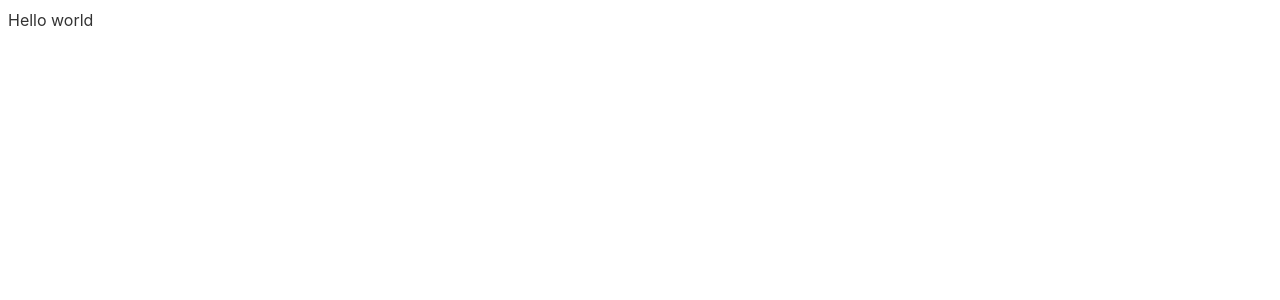
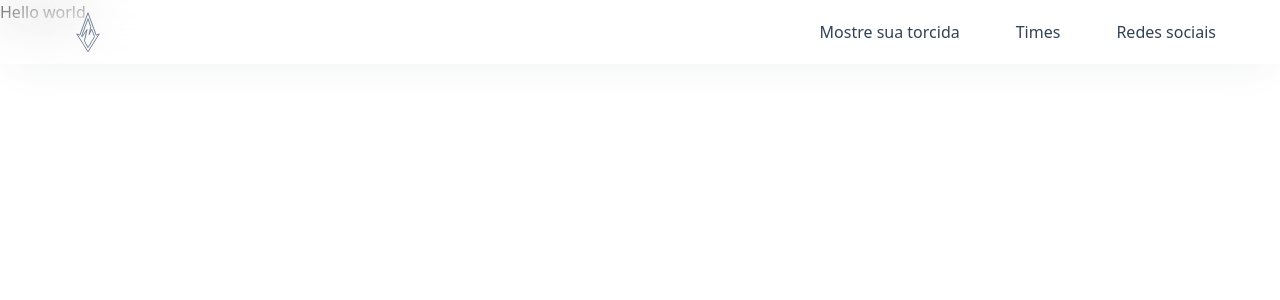
Before and after one commit to joevtap/projeto-final-byron, a Svelte app: page / in a window 1280 px wide. Shown: the top 300 px of the page. Built offline with nearby package versions, Linux system fonts and the light colour scheme.

Commit message:
Navbar added

```diff
--- a/public/global.css
+++ b/public/global.css
@@ -1,63 +1,10 @@
-html, body {
-	position: relative;
-	width: 100%;
-	height: 100%;
-}
-
-body {
-	color: #333;
-	margin: 0;
-	padding: 8px;
-	box-sizing: border-box;
-	font-family: -apple-system, BlinkMacSystemFont, "Segoe UI", Roboto, Oxygen-Sans, Ubuntu, Cantarell, "Helvetica Neue", sans-serif;
+* {
+  margin: 0;
+  padding: 0;
+  box-sizing: border-box;
 }
 
 a {
-	color: rgb(0,100,200);
-	text-decoration: none;
+  color: #121212;
+  text-decoration: none;
 }
-
-a:hover {
-	text-decoration: underline;
-}
-
-a:visited {
-	color: rgb(0,80,160);
-}
-
-label {
-	display: block;
-}
-
-input, button, select, textarea {
-	font-family: inherit;
-	font-size: inherit;
-	-webkit-padding: 0.4em 0;
-	padding: 0.4em;
-	margin: 0 0 0.5em 0;
-	box-sizing: border-box;
-	border: 1px solid #ccc;
-	border-radius: 2px;
-}
-
-input:disabled {
-	color: #ccc;
-}
-
-button {
-	color: #333;
-	background-color: #f4f4f4;
-	outline: none;
-}
-
-button:disabled {
-	color: #999;
-}
-
-button:not(:disabled):active {
-	background-color: #ddd;
-}
-
-button:focus {
-	border-color: #666;
-}
--- a/src/App.svelte
+++ b/src/App.svelte
@@ -1,3 +1,9 @@
+<script>
+  import Navbar from "./components/Navbar.svelte";
+
+</script>
+
+<Navbar />
 <h1>Hello world</h1>
 
 <style lang="postcss" global>
--- /dev/null
+++ b/src/components/Navbar.svelte
@@ -0,0 +1,22 @@
+<script>
+  const src = "assets/Logo.svg"
+</script>
+
+<nav class="bg-white/25 fixed z-10 w-full flex items-center justify-between px-16 h-16">
+  <img class="w-12 object-contain" {src} alt="League of Byron">
+
+
+  <ul class="flex flex-wrap items-center">
+    <li class="text-slate-700 hover:text-slate-500 py-2 mr-14"><a href=".">Mostre sua torcida</a></li>
+    <li class="text-slate-700 hover:text-slate-500 py-2 mr-14"><a href=".">Times</a></li>
+    <li class="text-slate-700 hover:text-slate-500 py-2 "><a href=".">Redes sociais</a></li>
+  </ul>
+
+</nav>
+
+<style>
+  nav {
+    backdrop-filter: blur(24px);
+    box-shadow: 0px 12px 40px -12px rgba(51, 65, 85, 0.08);
+  }
+</style>
```
Also changed, not shown: public/assets/Logo.svg (added).
